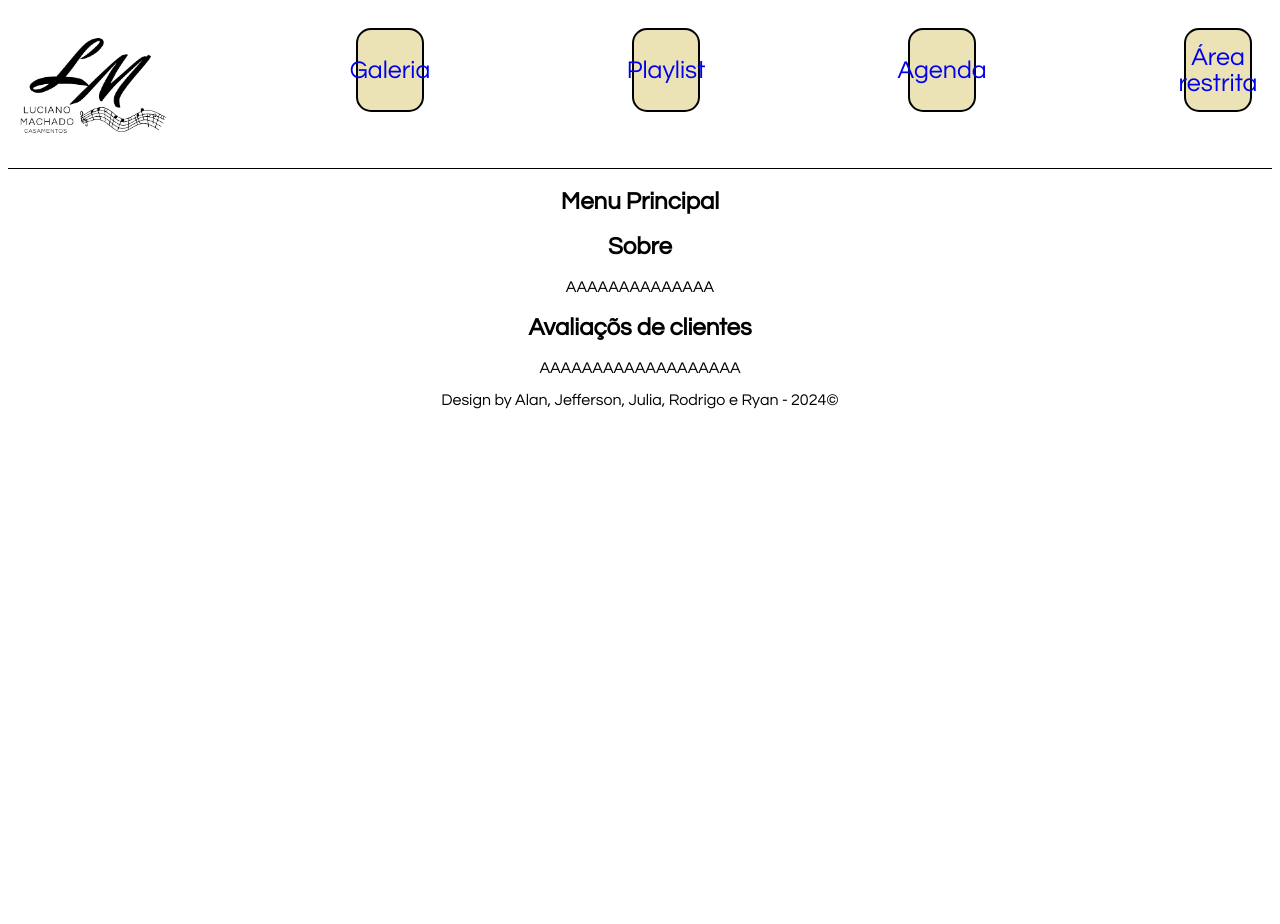
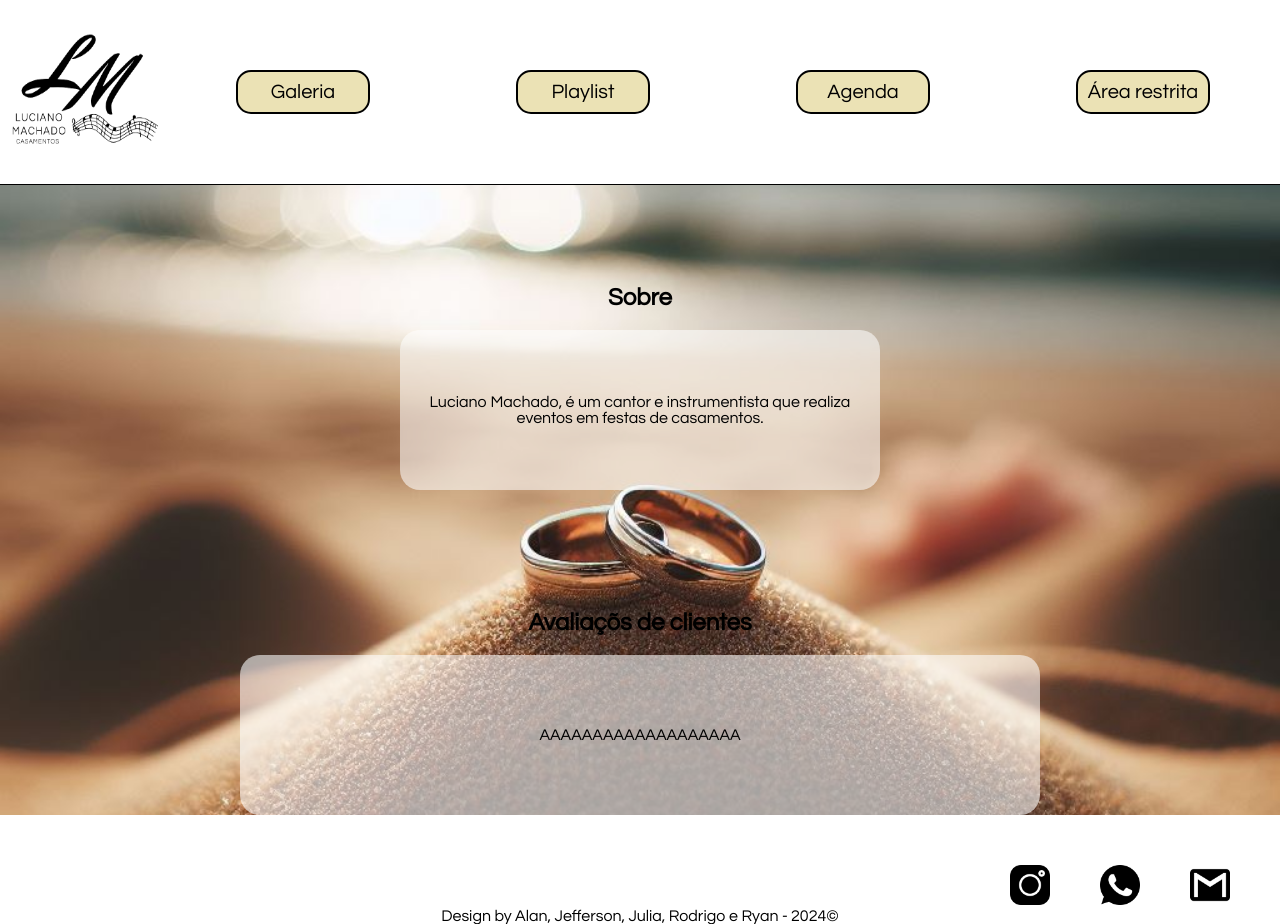
Before and after one commit to DigoPires/Luciano-Machado, a PHP site: page / in a window 1280 px wide. Before the commit the page ends 409 px from the top, so only its background shows below. Run offline with PHP 8.4, Linux system fonts and the light colour scheme.

Commit message:
Criei toda estrutura, porém teremos que mexer mais ainda

```diff
--- a/Menu Principal/CSS/estrutura.css
+++ b/Menu Principal/CSS/estrutura.css
@@ -8,20 +8,38 @@ body{
     height: 100vh;
     text-align: center;
     align-items: center;
+    margin: 0;
+}
+
+nva{
+    position: fixed;
+    width: 100%;
+    top:0;
+}
+section{
+    background-image: url(../IMG/OIG4.jfif);
+    background-repeat: no-repeat;
+    background-size:cover;
+    background-position: center;
+    margin-top: 0;
+    margin-top: -20px;
 }
 .ancora{
     text-decoration: none;
     border: 2px solid black;
     border-radius: 15px;
     background: var(--gold);
-    font-size: 25px;
+    font-size: 20px;
     display: flex;
     justify-content: center;
     align-items: center;
-    margin-top: 80px;
-    margin: 20px;
-    width: 5vw;
-    height: 10vh;
+    margin: 70px;
+    width: 130px;
+    height: 40px;
+    color: black;
+}
+.ancora:hover{
+    color: white;
 }
 .logo-ml{
     width: 20vh;
@@ -30,5 +48,42 @@ body{
     display: flex;
     justify-content: space-between;
     border-bottom: 1px solid black;
+    margin-bottom: -10;
+}
 
+.sobre{
+    background-color: rgba(255, 255, 255, 0.562);
+    height: 20vh;
+    width: 60vh;
+    align-items: center;
+    justify-content: center;
+    display: flex;
+    margin: auto;
+    border-radius: 20px;
 }
+
+.cliente{
+    background-color: rgba(255, 255, 255, 0.582);
+    height: 20vh;
+    width:100vh;
+    align-items: center;
+    justify-content: center;
+    display: flex;
+    margin: auto;
+    border-radius: 20px;
+}
+
+footer{
+    margin-top: 50px;
+}
+.contatos{
+    height: 40px;
+    margin-right: 50px;
+}
+.icones{
+    display: flex;
+    justify-content: end;
+}
+.title-sobre,.avaliacao{
+    padding-top: 100px;
+}
--- a/Menu Principal/index.html
+++ b/Menu Principal/index.html
@@ -1,30 +1,43 @@
 <!DOCTYPE html>
 <html lang="pt-br">
+
 <head>
     <meta charset="UTF-8">
     <meta name="viewport" content="width=device-width, initial-scale=1.0">
     <title>Menu Principal</title>
     <link rel="stylesheet" href="./CSS/estrutura.css">
 </head>
+
 <body>
     <main>
         <nav class="menu">
-            <img src="./IMG/12-removebg-preview.png"alt="Logo Luciano Machado" class="logo-ml">
+            <img src="./IMG/12-removebg-preview.png" alt="Logo Luciano Machado" class="logo-ml">
             <a href="#" class="ancora">Galeria</a>
             <a href="#" class="ancora">Playlist</a>
             <a href="#" class="ancora">Agenda</a>
             <a href="#" class="ancora">Área restrita</a>
         </nav>
         <section class="menu-principal">
-            <h1 class="title-menu-principal">Menu Principal</h1>
-            <h2 class="title-sobre">Sobre</h2>
-            <p class="sobre">AAAAAAAAAAAAAA</p>
-            <h2 class="avaliacao">Avaliaçõs de clientes</h2>
-            <p class="op-cliente">AAAAAAAAAAAAAAAAAAA</p>
+            <div class="sobre-artista">
+                <h2 class="title-sobre">Sobre</h2>
+                <p class="sobre">Luciano Machado, é um cantor e instrumentista
+                    que realiza eventos em festas de casamentos.
+                </p>
+            </div>
+            <div class="op-clientes">
+                <h2 class="avaliacao">Avaliaçõs de clientes</h2>
+                <p class="cliente">AAAAAAAAAAAAAAAAAAA</p>
+            </div>
         </section>
     </main>
     <footer>
+        <div class="icones">
+            <a href="#"><img src="./IMG/instagram.png" alt="Contato Instagram" class="contatos"></a>
+            <a href="#"> <img src="./IMG/whatsapp.png" alt="Contato WhatsApp" class="contatos"></a>
+            <a href="#"> <img src="./IMG/gmail.png" alt="Contato Gmail" class="contatos"></a>
+        </div>
         <div class="copyright">Design by Alan, Jefferson, Julia, Rodrigo e Ryan - 2024&copy;</div>
     </footer>
 </body>
+
 </html>
```
Also changed, not shown: Menu Principal/IMG/OIG4.jfif (added), Menu Principal/IMG/gmail.png (added), Menu Principal/IMG/instagram.png (added), Menu Principal/IMG/whatsapp.png (added).
